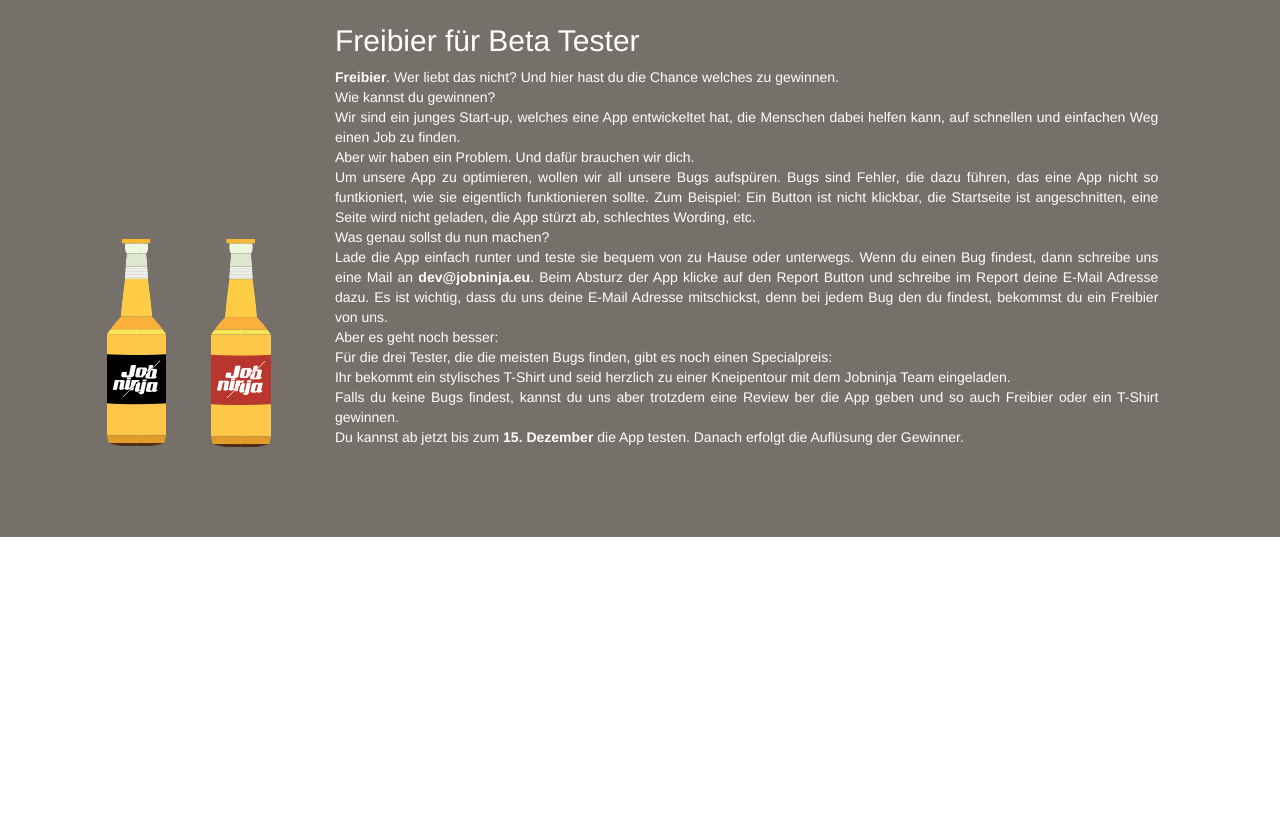
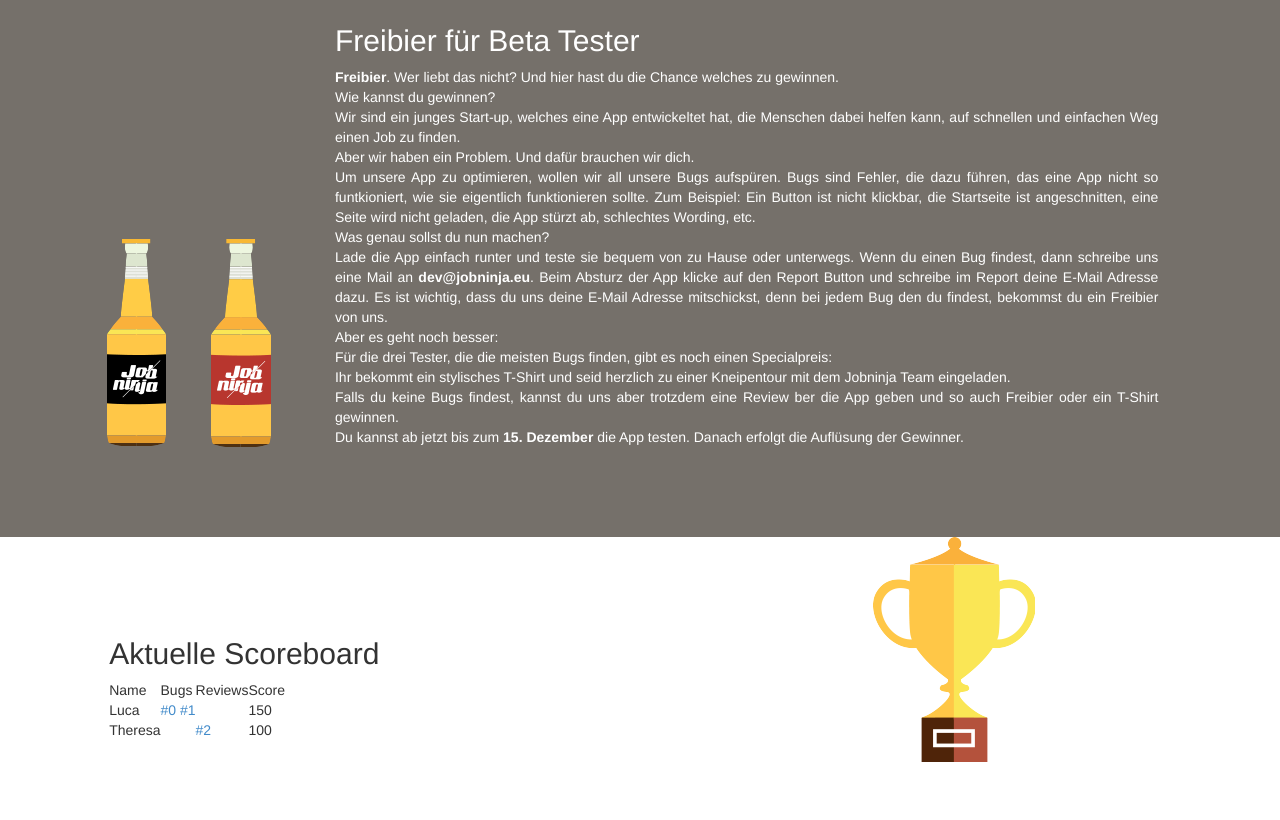
Before and after one commit to lolobosse/JobNinjaContest, a website: page app/index.html in a window 1280 px wide. Shown: the part 992-1812 px from the top of the page. Before the commit the page ends 1529 px from the top, so only its background shows below. Drawn offline with nearby package versions, Linux system fonts and the light colour scheme.

Commit message:
Working version of the table with filter activated

```diff
--- a/app/css/main.css
+++ b/app/css/main.css
@@ -284,7 +284,7 @@
     font-size: 4.5vw;
     margin-top: 155px;
     margin-bottom: 206px;
-    font-family: Helvetica;
+    font-family: 'Helvetica Neue','Helvetica';
     color: #b9362e
 }
 
@@ -301,9 +301,14 @@
 }
 
 .explanation{
-    color: white;
-    font-family: Helvetica;
-    text-align: justify;
+color: white;
+font-family: 'Helvetica Neue Light','Helvetica';
+text-align: justify;
+}
+
+.masterComponentWithPadding{
+    padding-top:80px;
+    padding-bottom:80px;
 }
 
 .grey{
--- /dev/null
+++ b/app/data/data.json
@@ -0,0 +1,37 @@
+{
+  "testers": [
+    {
+      "name": "Luca",
+      "link": "http://www.jobninja.eu",
+      "bugs": [
+        {
+          "title": "Crash on Date Select",
+          "status": "solved",
+          "size": 1,
+          "release": "0.2.0",
+          "id": 0
+        },
+        {
+          "title": "Crash on Login",
+          "status": "solved",
+          "size": 2,
+          "release": "0.2.0",
+          "id": 1
+        }
+      ],
+      "reviews":[]
+    },
+    {
+      "name": "Theresa",
+      "link": "http://www.facebook.com",
+      "bugs": [],
+      "reviews": [
+        {
+          "title": "Hint is missing to indicate in which direction you need to swipe",
+          "status": "TBD",
+          "id": 2
+        }
+      ]
+    }
+  ]
+}
--- a/app/index.html
+++ b/app/index.html
@@ -1,30 +1,36 @@
 <!DOCTYPE html>
-<!--[if lt IE 7]>      <html class="no-js lt-ie9 lt-ie8 lt-ie7"> <![endif]-->
-<!--[if IE 7]>         <html class="no-js lt-ie9 lt-ie8"> <![endif]-->
-<!--[if IE 8]>         <html class="no-js lt-ie9"> <![endif]-->
+<!--[if lt IE 7]>
+<html class="no-js lt-ie9 lt-ie8 lt-ie7"> <![endif]-->
+<!--[if IE 7]>
+<html class="no-js lt-ie9 lt-ie8"> <![endif]-->
+<!--[if IE 8]>
+<html class="no-js lt-ie9"> <![endif]-->
 <!--[if gt IE 8]><!-->
 <html class="no-js">
 <!--<![endif]-->
 
-<head>
 <meta charset="utf-8">
 <meta http-equiv="X-UA-Compatible" content="IE=edge">
 <title>Contest</title>
 <meta name="viewport" content="width=device-width, initial-scale=1">
-    <link rel="shortcut icon" href="favicon.ico" type="image/x-icon" />
+<link rel="shortcut icon" href="favicon.ico" type="image/x-icon"/>
 <!-- Place favicon.ico and apple-touch-icon.png in the root directory -->
 
 <link rel="stylesheet" href="css/normalize.css">
 <link rel="stylesheet" href="components/bootstrap/dist/css/bootstrap.min.css">
 <link rel="stylesheet" href="css/main.css">
-
+<script src="components/jquery/dist/jquery.min.js"></script>
+<script src="components/bootstrap/dist/js/bootstrap.min.js"></script>
 <script src="js/modernizr-2.6.2.min.js"></script>
-
+<script type="text/javascript" src="js/jsPut.js"></script>
+<script type="text/javascript" src="js/loadTable.js"></script>
+<script src="https://cdnjs.cloudflare.com/ajax/libs/handlebars.js/4.0.4/handlebars.min.js"></script>
 </head>
 
 <body>
 <!--[if lt IE 7]>
-            <p class="browsehappy">You are using an <strong>outdated</strong> browser. Please <a href="http://browsehappy.com/">upgrade your browser</a> to improve your experience.</p>
+<p class="browsehappy">You are using an <strong>outdated</strong> browser. Please <a href="http://browsehappy.com/">upgrade
+  your browser</a> to improve your experience.</p>
 <![endif]-->
 
 
@@ -48,14 +54,26 @@
 </section>
 
 <section>
-                    <div class="row-eq-height debug grey" style="padding-top:80px; padding-bottom:80px;">
+  <div class="row-eq-height debug grey masterComponentWithPadding">
     <div class="col-xs-1"></div>
     <div class="col-xs-2"><img src="img/bier_double.png" style="position: absolute; bottom:10px; left:0;"></div>
     <div class="col-xs-8 explanation">
-                        <h2>Freibier für Beta Tester</h2>
+      <h2 class="sectionTitle">Freibier für Beta Tester</h2>
+
       <p><b>Freibier</b>. Wer liebt das nicht?
-                            Und hier hast du die Chance welches zu gewinnen.<br>Wie kannst du gewinnen?<br>Wir sind ein junges Start-up, welches eine App entwickeltet hat, die Menschen dabei helfen kann, auf schnellen und einfachen Weg einen Job zu finden.<br>Aber wir haben ein Problem. Und dafür brauchen wir dich.<br>
-                            Um unsere App zu optimieren, wollen wir all unsere Bugs aufspüren. Bugs sind Fehler, die dazu führen, das eine App nicht so funtkioniert, wie sie eigentlich funktionieren sollte. Zum Beispiel: Ein Button ist nicht klickbar, die Startseite ist angeschnitten, eine Seite wird nicht geladen, die App stürzt ab, schlechtes Wording, etc.<br>Was genau sollst du nun machen?<br>Lade die App einfach runter und teste sie bequem von zu Hause oder unterwegs. Wenn du einen Bug findest, dann schreibe uns eine Mail an <b>dev@jobninja.eu</b>. Beim Absturz der App klicke auf den Report Button und schreibe im Report deine E-Mail Adresse dazu. Es ist wichtig, dass du uns deine E-Mail Adresse mitschickst, denn bei jedem Bug den du findest, bekommst du ein Freibier von uns.<br>Aber es geht noch besser:<br>Für die drei Tester, die die meisten Bugs finden, gibt es noch einen Specialpreis:<br>Ihr bekommt ein stylisches T-Shirt und seid herzlich zu einer Kneipentour mit dem Jobninja Team eingeladen.<br>Falls du keine Bugs findest, kannst du uns aber trotzdem eine Review
+        Und hier hast du die Chance welches zu gewinnen.<br>Wie kannst du gewinnen?<br>Wir sind ein junges Start-up,
+        welches eine App entwickeltet hat, die Menschen dabei helfen kann, auf schnellen und einfachen Weg einen Job zu
+        finden.<br>Aber wir haben ein Problem. Und dafür brauchen wir dich.<br>
+        Um unsere App zu optimieren, wollen wir all unsere Bugs aufspüren. Bugs sind Fehler, die dazu führen, das eine
+        App nicht so funtkioniert, wie sie eigentlich funktionieren sollte. Zum Beispiel: Ein Button ist nicht klickbar,
+        die Startseite ist angeschnitten, eine Seite wird nicht geladen, die App stürzt ab, schlechtes Wording, etc.<br>Was
+        genau sollst du nun machen?<br>Lade die App einfach runter und teste sie bequem von zu Hause oder unterwegs.
+        Wenn du einen Bug findest, dann schreibe uns eine Mail an <b>dev@jobninja.eu</b>. Beim Absturz der App klicke
+        auf den Report Button und schreibe im Report deine E-Mail Adresse dazu. Es ist wichtig, dass du uns deine E-Mail
+        Adresse mitschickst, denn bei jedem Bug den du findest, bekommst du ein Freibier von uns.<br>Aber es geht noch
+        besser:<br>Für die drei Tester, die die meisten Bugs finden, gibt es noch einen Specialpreis:<br>Ihr bekommt ein
+        stylisches T-Shirt und seid herzlich zu einer Kneipentour mit dem Jobninja Team eingeladen.<br>Falls du keine
+        Bugs findest, kannst du uns aber trotzdem eine Review
         ber die App geben und so auch Freibier oder ein T-Shirt gewinnen.<br>
         Du kannst ab jetzt bis zum <b>15. Dezember</b> die App testen. Danach erfolgt die Auflüsung der Gewinner.
       </p>
@@ -63,8 +81,38 @@
   </div>
 </section>
 
-            <script src="components/jquery/dist/jquery.min.js"></script>
-            <script src="components/bootstrap/dist/js/bootstrap.min.js"></script>
+<section>
+  <div class="row">
+    <div class="col-xs-1"></div>
+    <div class="col-xs-7 masterComponentWithPadding">
+      <h2 class="sectionTitle">Aktuelle Scoreboard</h2>
+      <script id="table-template" type="text/x-handlebars-template">
+        <table>
+          <thead>
+          <td>Name</td>
+          <td>Bugs</td>
+          <td>Reviews</td>
+          <td>Score</td>
+          </thead>
+          <tbody>
+          {{#each_with_score_filter testers}}
+          <tr>
+            <td>{{this.name}}</td>
+            <td>{{#each bugs}} <a href="#bug{{this.id}}">#{{this.id}}</a>{{/each}}</td>
+            <td>{{#each reviews}} <a href="#review{{this.id}}">#{{this.id}}</a>{{/each}}</td>
+            <td>{{#score this}}{{output}}{{/score}}</td>
+          </tr>
+          {{/each_with_score_filter}}
+          </tbody>
+        </table>
+      </script>
+      <div id="content-placeholder"></div>
+
+    </div>
+    <div class="col-xs-3"><img src="img/trophy.png"></div>
+    <div class="col-xs-1"></div>
+  </div>
+</section>
 
 </body>
 
--- /dev/null
+++ b/app/js/loadTable.js
@@ -0,0 +1,43 @@
+$(document).ready(function(){
+  var template = $('#table-template').html();
+  var hand_template = Handlebars.compile(template);
+  var placeholder = $('#content-placeholder');
+  Handlebars.registerHelper('score', score);
+  Handlebars.registerHelper('each_with_score_filter', sortWithScore)
+  $.get("../data/data.json", function(data, status, xhr){
+    var html = hand_template(data);
+    placeholder.append(html);
+  })
+});
+function sortWithScore(array, opts){
+  arraySorted = array.sort(function(a, b){
+    if (score(a)>score(b)){
+      return -1;
+    }
+    else if (score(a)==score(b)){
+      return 0;
+    }
+    else{
+      return 1;
+    }
+  });
+  var output = '';
+  for(var i=0, j=arraySorted.length; i<j; i++) {
+    output += opts.fn(arraySorted[i]);
+  }
+  return output;
+}
+function score(tester) {
+  var score = 0;
+  var bugs = tester.bugs;
+  var reviews = tester.reviews;
+  for (var bug of bugs){
+    if(bug.size){
+      score += bug.size * 50;
+    }
+  }
+  for (var review of reviews){
+    score += 100;
+  }
+  return score;
+}
```
Also changed, not shown: app/img/trophy.png (added). Lines whose indentation alone changed are shown as unchanged.
